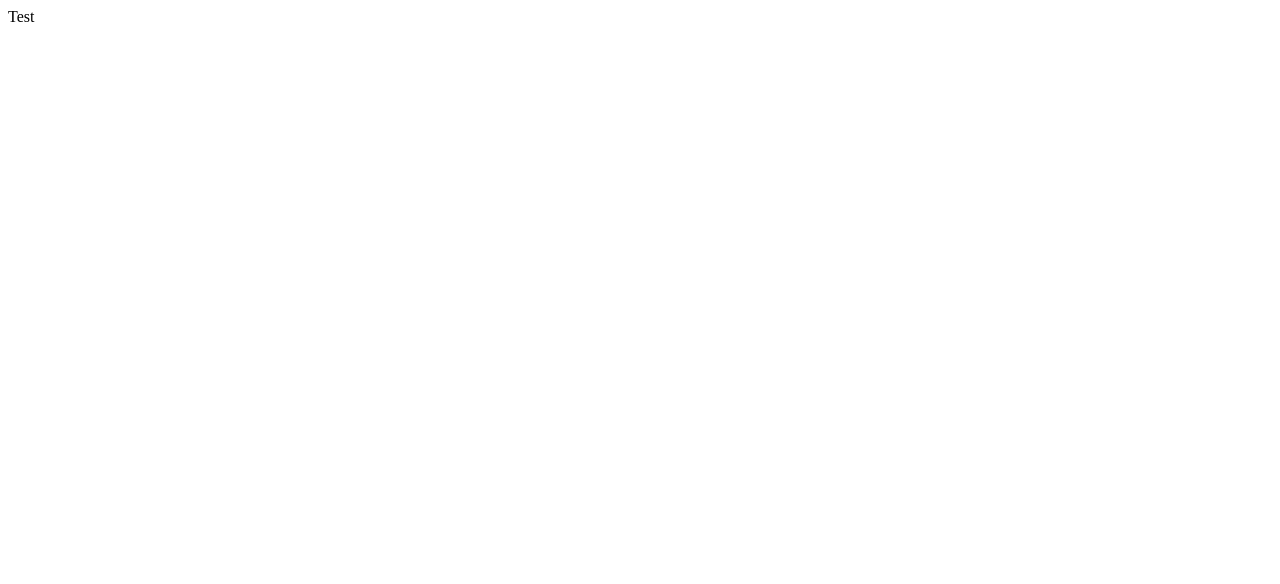
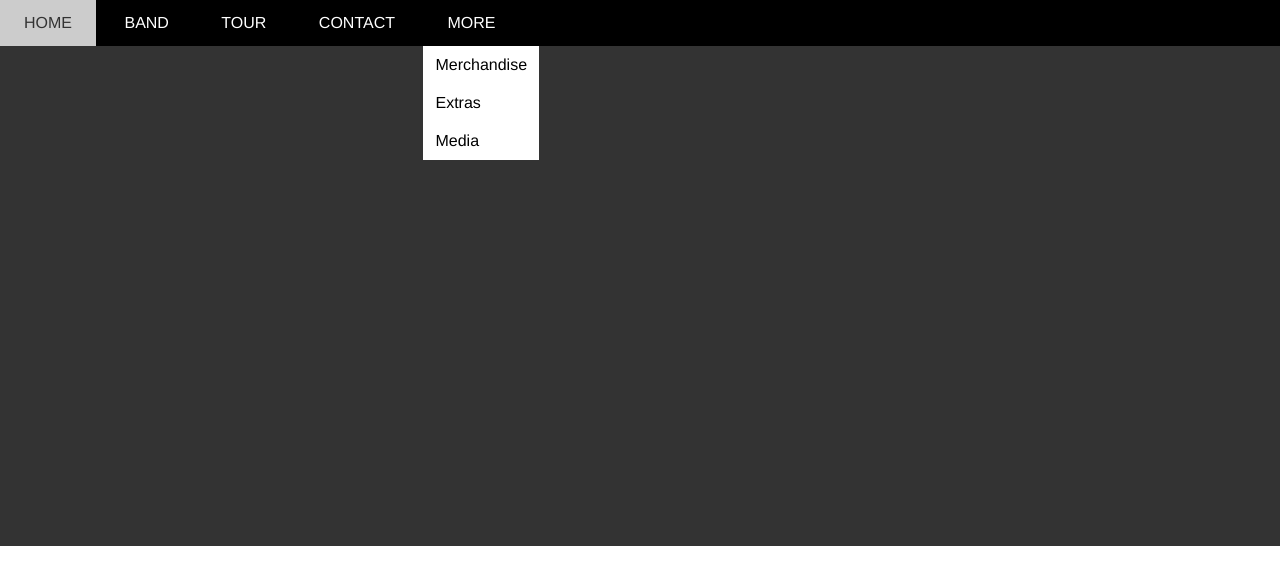
Before and after one commit to Patrick301298/WebTheBand, a plain HTML site: page index.html in a window 1280 px wide. Drawn offline with Linux system fonts and the light colour scheme.

Commit message:
Add Header

```diff
--- /dev/null
+++ b/assets/css/style.css
@@ -0,0 +1,83 @@
+/* Reset CSS */
+* {
+  padding: 0;
+  margin: 0;
+  box-sizing: border-box;
+}
+
+html {
+  font-family: Helvetica, Arial, sans-serif;
+}
+
+/*
+1. Từ ngoài vào trong
+2. Từ trên xuống dưới
+3. Tổng quan đến chi tiết
+*/
+
+/*
+1. Vị trí
+2. Kích thước(width, height)
+3. Màu sắc
+4. Kiểu dáng( kiểu chữ, tròn, vuông .. )
+*/
+
+#main {
+}
+
+#header {
+  height: 46px;
+  background-color: #000;
+}
+
+#nav,
+.subnav {
+  list-style-type: none;
+}
+
+#nav > li {
+  display: inline-block;
+}
+
+#nav li {
+  position: relative;
+}
+
+#nav > li:hover > a,
+#nav .subnav li:hover {
+  color: #333 !important;
+  background-color: #ccc !important;
+}
+
+#nav > li > a {
+  color: white;
+  text-transform: uppercase;
+}
+
+#nav li a {
+  display: block;
+  text-decoration: none;
+  line-height: 46px;
+  padding: 0px 24px;
+}
+
+#nav .subnav {
+  /* display: none; */
+  position: absolute;
+  background-color: #fff;
+}
+
+#nav .subnav a {
+  color: #000;
+  padding: 0 12px;
+  line-height: 38px;
+}
+
+#slider {
+  min-height: 500px;
+  background-color: #333;
+}
+#content {
+}
+#footer {
+}
--- a/index.html
+++ b/index.html
@@ -5,8 +5,32 @@
     <meta http-equiv="X-UA-Compatible" content="IE=edge" />
     <meta name="viewport" content="width=device-width, initial-scale=1.0" />
     <title>Web The Band</title>
+    <link rel="stylesheet" href="./assets/css/style.css" />
   </head>
   <body>
-    <div>Test</div>
+    <div id="main">
+      <div id="header">
+        <ul id="nav">
+          <li><a href="">Home</a></li>
+          <li><a href="">Band</a></li>
+          <li><a href="">Tour</a></li>
+          <li><a href="">Contact</a></li>
+          <li>
+            <a href="#">More</a>
+            <ul class="subnav">
+              <li><a href="">Merchandise</a></li>
+              <li><a href="">Extras</a></li>
+              <li><a href="">Media</a></li>
+            </ul>
+          </li>
+        </ul>
+      </div>
+
+      <div id="slider"></div>
+
+      <div id="content"></div>
+
+      <div id="footer"></div>
+    </div>
   </body>
 </html>
```
